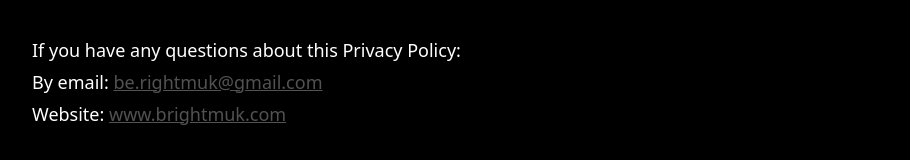
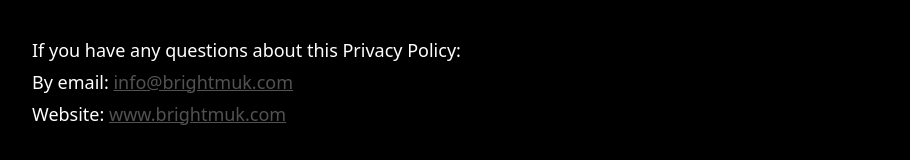
Before and after one commit to Brightmuk/Portfolio, a Next.js app: page /privacy in a window 1280 px wide. Shown: the part 4524-4684 px from the top of the page, without its empty margins (176-1086 px from the left). Built offline with nearby package versions, Linux system fonts and the light colour scheme.

Commit message:
fix contact

```diff
--- a/src/data/data.tsx
+++ b/src/data/data.tsx
@@ -291,8 +291,8 @@
   items: [
     {
       type: ContactType.Email,
-      text: 'be.rightmuk@gmail.com',
-      href: 'mailto:be.rightmuk@gmail.com',
+      text: 'info@brightmuk.com',
+      href: 'mailto:info@brightmuk.com',
     },
     {
       type: ContactType.Location,
--- a/src/pages/privacy.tsx
+++ b/src/pages/privacy.tsx
@@ -147,7 +147,7 @@
       <p>
         If you have any questions about this Privacy Policy:
         <br />
-        By email: <a  className='text-neutral-600' href="mailto:be.rightmuk@gmail.com">be.rightmuk@gmail.com</a>
+        By email: <a  className='text-neutral-600' href="mailto:info@brightmuk.com">info@brightmuk.com</a>
         <br />
         Website: <a className='text-neutral-600' href="https://www.brightmuk.com" rel="noopener noreferrer" target="_blank">www.brightmuk.com</a>
       </p>
```
